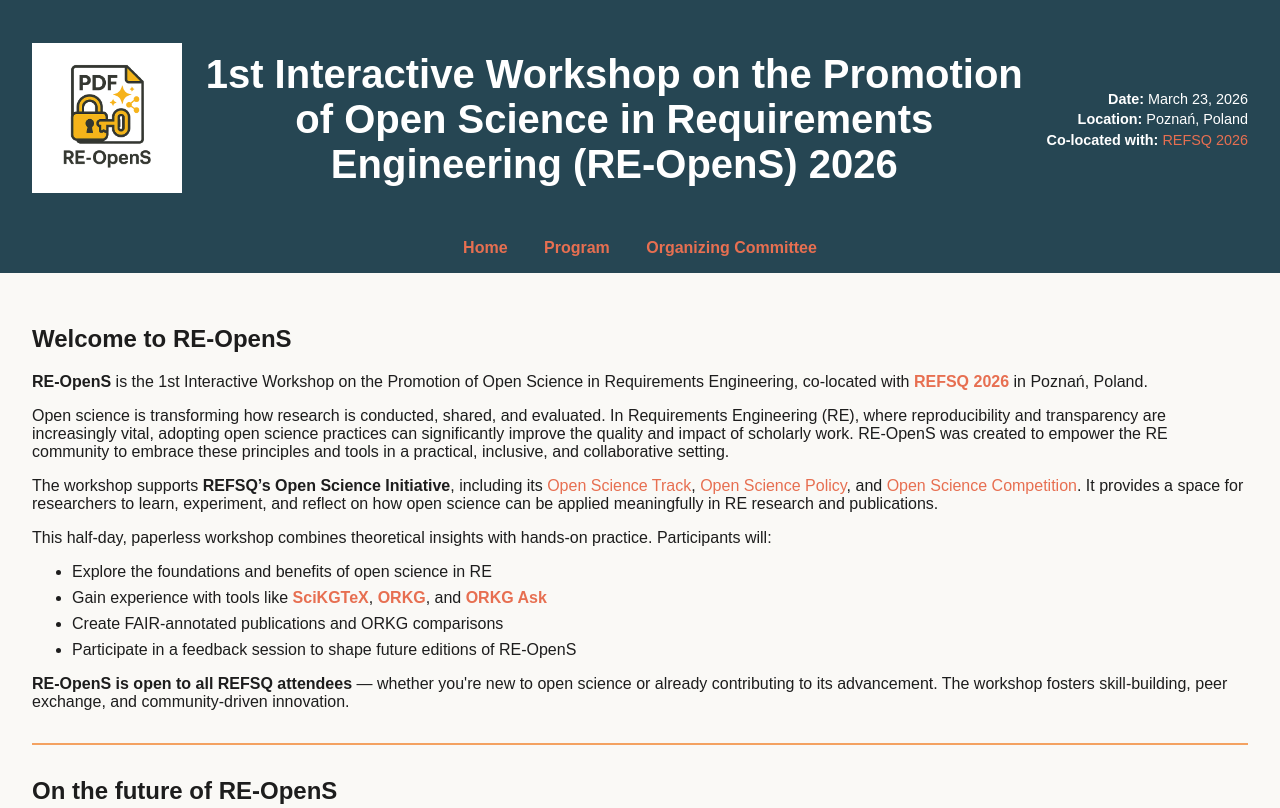
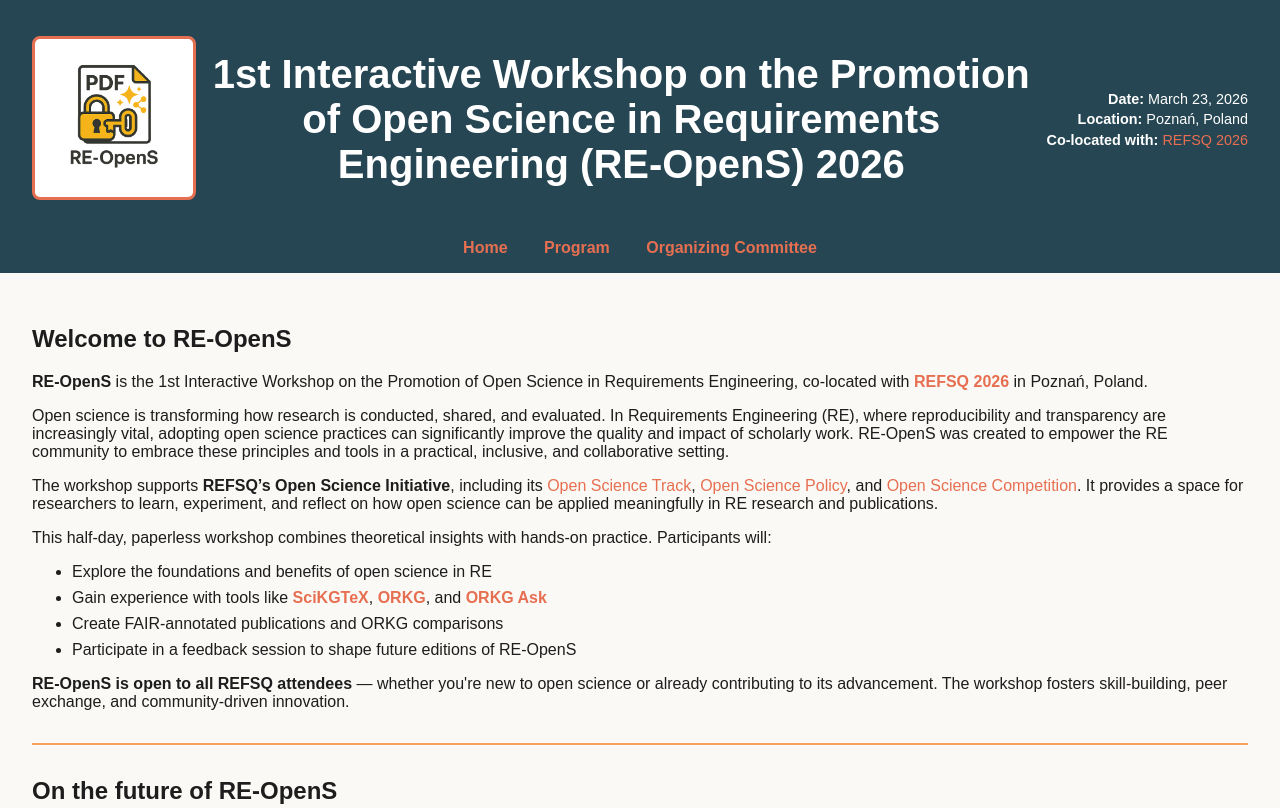
Before and after one commit to re-opens/ws-2026, a plain HTML site: page index.html in a window 1280 px wide. Shown: the top 808 px of the page. Drawn offline with Linux system fonts and the light colour scheme.

Commit message:
Update style.css

```diff
--- a/style.css
+++ b/style.css
@@ -31,6 +31,10 @@ header {
 .logo {
   width: 150px;
   height: auto;
+  border: 3px solid #E76F51;
+  border-radius: 8px;
+  padding: 4px;
+  background-color: #fff;
 }
 
 .header-center {
```
